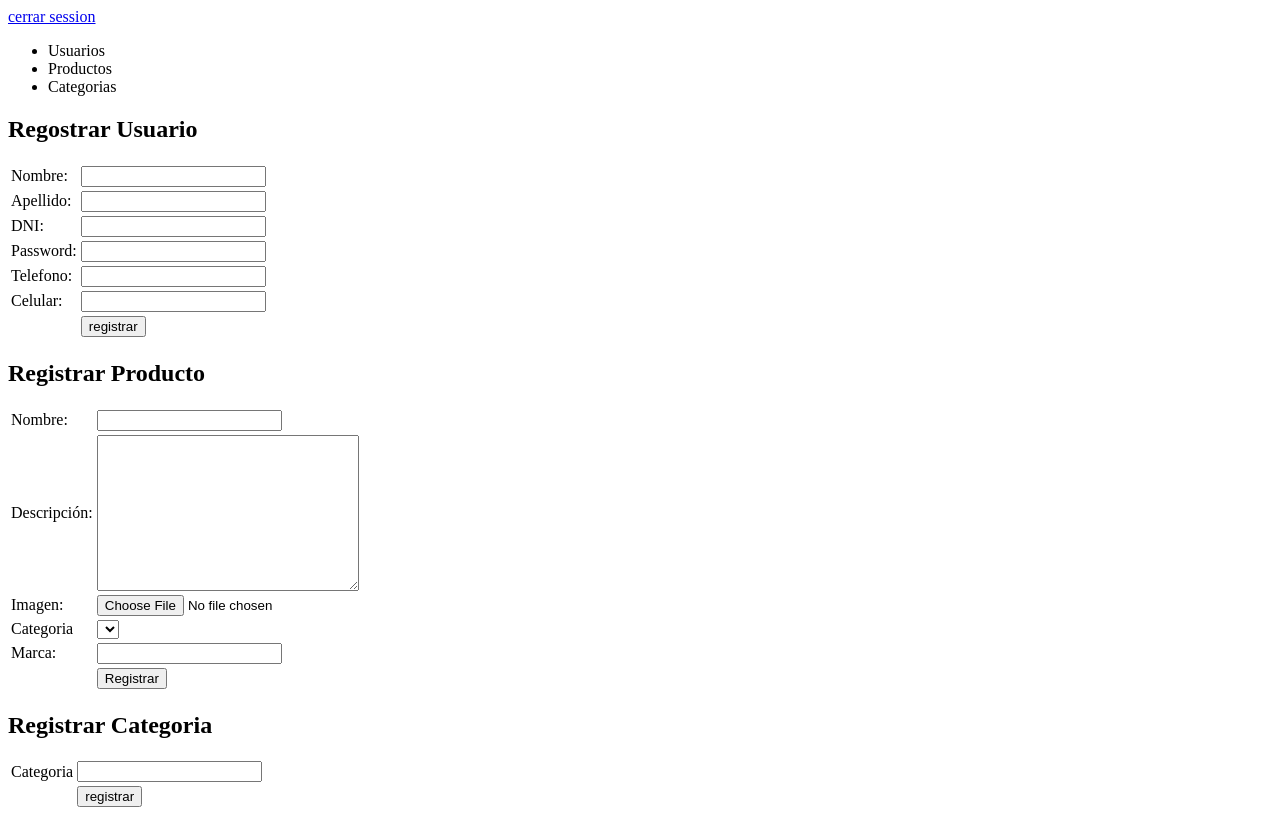
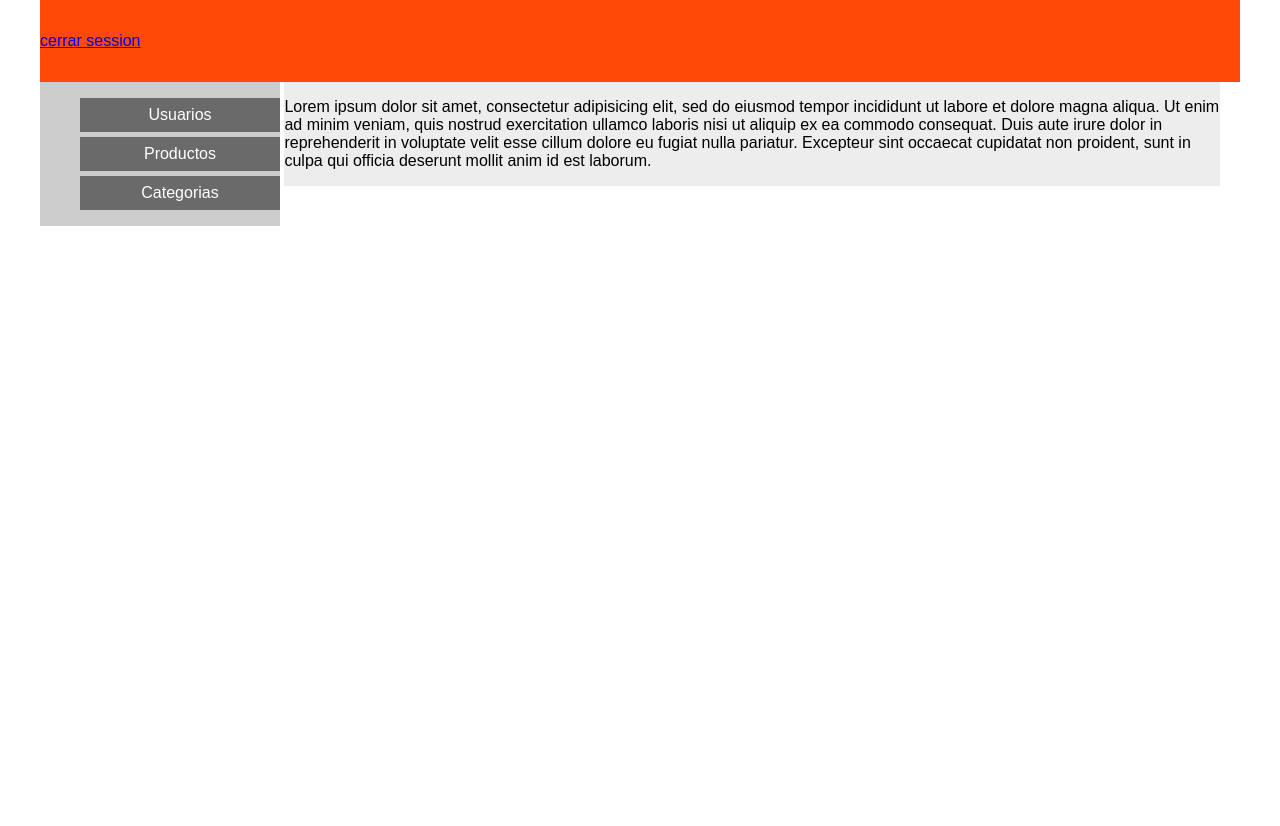
Before and after one commit to Sockramx/alcocertiV2, a PHP site: page /panel_control.php in a window 1280 px wide. After the commit the page ends 226 px from the top, so only its background shows below. Run offline with PHP 8.4, Linux system fonts and the light colour scheme; a user stored in the database is signed in; data that the repository does not hold is empty.

Commit message:
dando estilos a panel de control

```diff
--- a/alcocerti.sql
+++ b/alcocerti.sql
@@ -1,6 +1,6 @@
 create database alcocerti
 
-use alcocerti
+use alcocerti;
 
 drop database alcocerti
 
@@ -83,7 +83,8 @@ INSERT INTO `Usuario` (`id_Usuario`, `nomb_Usuario`, `ape_Usuario`, `dni_Usuario
 --
 INSERT INTO Usuario (`id_Usuario`, `nomb_Usuario`, `ape_Usuario`, `dni_Usuario`, `pass_Usuario`, `tele_Usuario`, `celu_Usuario`) VALUES (NULL, 'admin2', 'ad', '1546', '7110eda4d09e062aa5e4a390b0a572ac0d2c0220', '589445', '9412215')
 --
-SELECT * FROM Usuario
+SELECT * FROM Usuario;
+SELECT * FROM Producto;
 -- Filtros para la tabla `Producto`
 --
 ALTER TABLE `Producto`
--- a/clases/categoria.php
+++ b/clases/categoria.php
@@ -21,7 +21,6 @@ class Categoria{
 	function obtener_categoria(){
 		$conexion = new Conexion();
 		$conec = $conexion->conectar();
-		echo $this->nombre;
 		$sql = "SELECT id_Categoria FROM Categoria WHERE nomb_Categoria='$this->nombre'";
 		$rs=mysql_query($sql,$conec);
 		return $rs;
--- a/css/mediaqueries.css
+++ b/css/mediaqueries.css
@@ -39,6 +39,9 @@
 	}
 
 	/*Contenedor */
+	#lista_productos ul li{
+		margin: 5px;
+	}
 	#lista_categorias,#lista_productos{
 		padding-top: 2em;
 		display: inline-block;
--- /dev/null
+++ b/css/panel_control.css
@@ -0,0 +1,34 @@
+/*estilos del Panel de control */
+
+body{
+	width: 1200px;
+	margin: 0 auto;
+}
+nav{
+	background: #CCCCCC;
+	width: 20%;
+}
+nav ul li {
+	color:#FFFFFF;
+	list-style: none;
+	padding: 0.5em 0 0.5em 0;
+	background: #6A6A6A;
+	margin: 5px 0 5px 0;
+	text-align: center;
+}
+nav ul li:hover{
+	color:#EB1B39;
+}
+#content{
+	width: 78%;
+	background: #EDEDED;
+}
+nav,#content{
+	display: inline-block;
+	vertical-align: top;
+}
+header{
+	background: #FF4907;
+	margin: 0px;
+	padding: 1em 0 1em 0;
+}
--- /dev/null
+++ b/js/js_panel_control.js
@@ -0,0 +1,21 @@
+$(document).ready(function(){
+	$("#usuario").hide();
+	$("#producto").hide();
+	$("#categoria").hide();
+
+	$("#opc_usuario").click(function(){
+		$("#usuario").show();
+		$("#producto").hide();
+		$("#categoria").hide();
+	});
+	$("#opc_producto").click(function(){
+		$("#producto").show()
+		$("#usuario").hide();
+		$("#categoria").hide();
+	});
+	$("#opc_categoria").click(function(){
+		$("#categoria").show();
+		$("#producto").hide();
+		$("#usuario").hide();
+	});
+});
--- a/panel_control.php
+++ b/panel_control.php
@@ -14,23 +14,41 @@ $conec = $conexion->conectar();
 
 <html lang="en">
 <head>
-	<meta charset="UTF-8">
+	<meta charset="UTF-8"/>
+	<link rel="stylesheet" type="text/css" href="css/normalize.css"/>
+	<link rel="stylesheet" type="text/css" href="css/panel_control.css"/>
+
+	<script type="text/javascript" src="js/jquery-1.11.0.min.js"></script>
+	<script type="text/javascript" src="js/js_panel_control.js"></script>
 	<title>Document</title>
 </head>
 <body>
-	<p>
+	<header>
+		<p>
 		<a href="cerrar.php">cerrar session</a>
-	</p>
+		</p>
+	</header>
+
 	<nav>
 		<ul>
-			<li>Usuarios</li>
-			<li>Productos</li>
-			<li>Categorias</li>
+			<li id="opc_usuario">Usuarios</li>
+			<li id="opc_producto">Productos</li>
+			<li id="opc_categoria">Categorias</li>
 		</ul>
 	</nav>
 	<div id="content">
-		<h2>Regostrar Usuario</h2>
+		<section id="algo">
+			<p>
+				Lorem ipsum dolor sit amet, consectetur adipisicing elit, sed do eiusmod
+				tempor incididunt ut labore et dolore magna aliqua. Ut enim ad minim veniam,
+				quis nostrud exercitation ullamco laboris nisi ut aliquip ex ea commodo
+				consequat. Duis aute irure dolor in reprehenderit in voluptate velit esse
+				cillum dolore eu fugiat nulla pariatur. Excepteur sint occaecat cupidatat non
+				proident, sunt in culpa qui officia deserunt mollit anim id est laborum.
+			</p>
+		</section>
 		<section id="usuario">
+			<h2>Registrar Usuario</h2>
 			<form action="procesar_usuario.php" method="POST">
 				<table>
 					<tr>
--- a/producto.php
+++ b/producto.php
@@ -30,5 +30,6 @@ $conec = $conexion->conectar();
 				echo "</li>";
 			}
 		 ?>
+
 	</ul>
 </section>
```
Also changed, not shown: clases/producto.php (+1 -7 lines), procesar_producto.php (+5 -8 lines).
